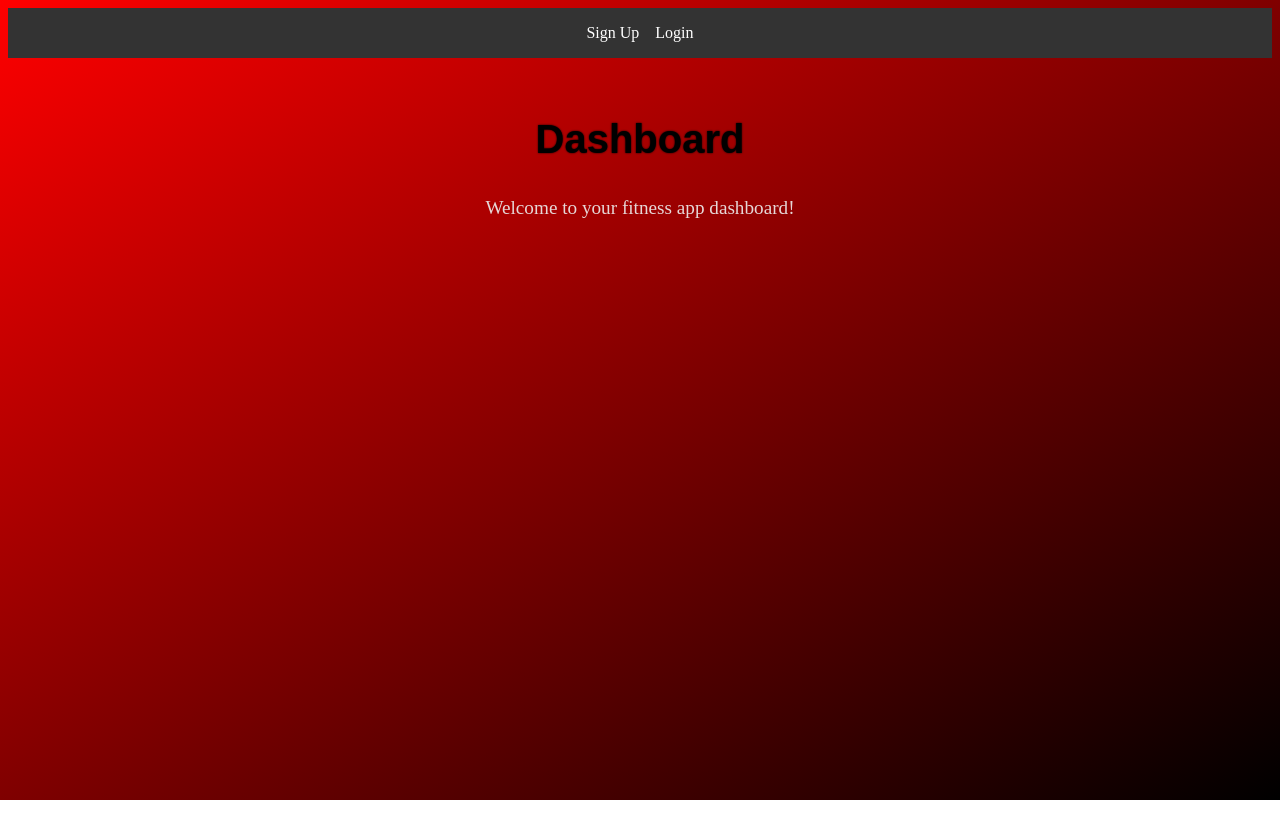
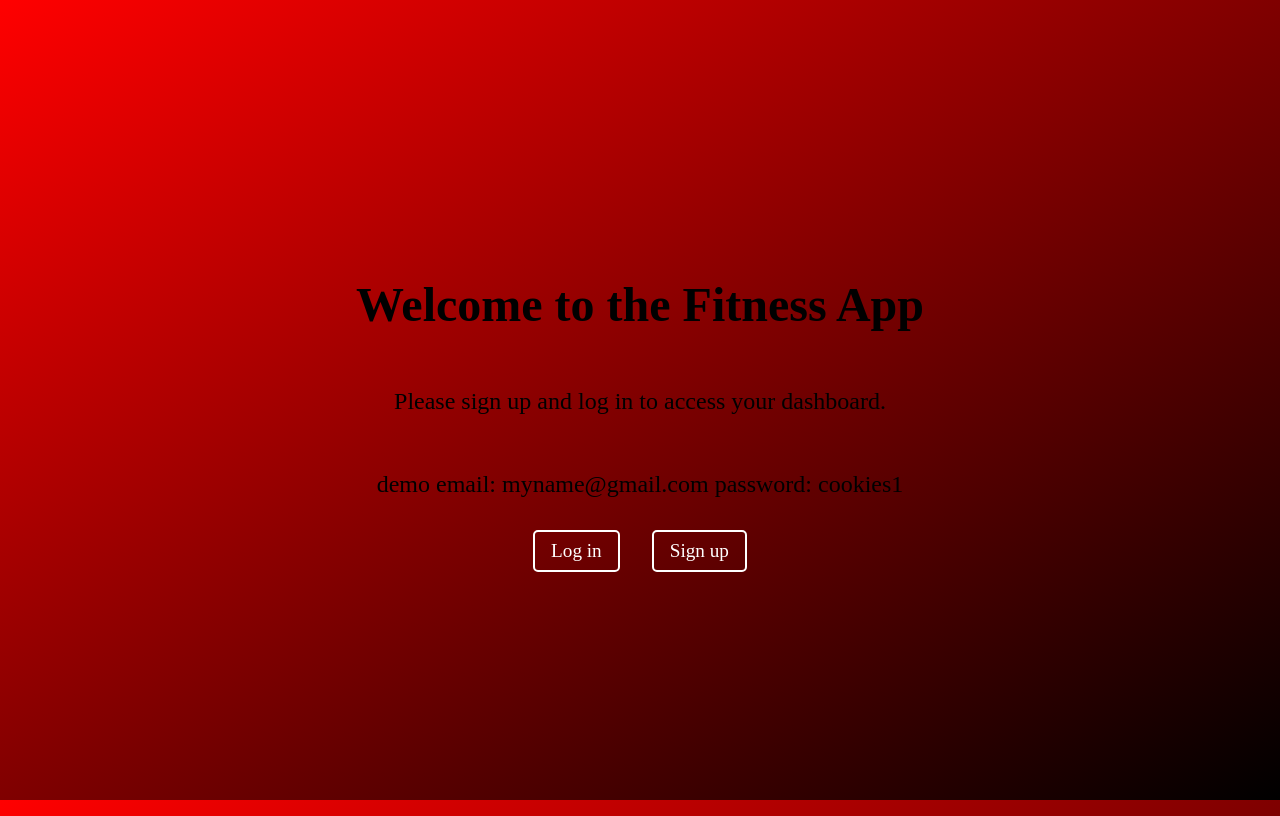
Before and after one commit to jabrielm92/fitness-app, a React (Create React App) app: page / in a window 1280 px wide. Built offline with nearby package versions, Linux system fonts and the light colour scheme; no server answers.

Commit message:
Homepage Route/path update

```diff
--- a/package.json
+++ b/package.json
@@ -1,7 +1,7 @@
 {
   "name": "fitness-app",
   "version": "0.1.0",
-  "homepage": "https://jabrielm92.github.io/fitness-app/dashboard/",
+  "homepage": "https://jabrielm92.github.io/fitness-app/",
   "private": true,
   "dependencies": {
     "@emotion/react": "^11.10.6",
--- a/src/App.js
+++ b/src/App.js
@@ -3,8 +3,9 @@ import Navigation from "./components/Navigation/Navigation";
 import Login from "./components/Login/Login";
 import SignUp from "./components/SignUp/SignUp";
 import Dashboard from "./components/Dashboard/Dashboard";
+import Homepage from "./components/Homepage/Homepage";
 import Profile from "./components/Profile/Profile";
-import { AuthProvider } from "./contexts/AuthContext";
+import { AuthProvider, useAuth } from "./contexts/AuthContext";
 import SavedExercises from "./components/SavedExercises/SavedExercises";
 import SearchExercises from "./components/SearchExercises/SearchExercises";
 import WorkoutPlan from "./components/WorkoutPlan/WorkoutPlan";
@@ -13,20 +14,28 @@ import ProgressTracking from "./components/ProgressTracking/ProgressTracking";
 import "./App.css";
 
 function App() {
+  const { currentUser } = useAuth();
+
   return (
     <AuthProvider>
       <Router>
-        <Navigation />
+        {currentUser && <Navigation />}
         <div className="app-container">
           <Routes>
-            <Route path="/" element={<Dashboard />} index />
+            <Route path="/" element={<Homepage />} index/>
+            <Route path="/fitness-app" element={<Homepage />} />
             <Route path="/login" element={<Login />} />
             <Route path="/signup" element={<SignUp />} />
-            <Route path="/profile" element={<Profile />} />
-            <Route path="/search-exercises" element={<SearchExercises />} />
-            <Route path="/saved-exercises" element={<SavedExercises />} />
-            <Route path="/workout-plan" element={<WorkoutPlan />} />
-            <Route path="/progress-tracking" element={<ProgressTracking />} />
+            {currentUser && (
+              <>
+                <Route path="/dashboard" element={<Dashboard />} />
+                <Route path="/profile" element={<Profile />} />
+                <Route path="/search-exercises" element={<SearchExercises />} />
+                <Route path="/saved-exercises" element={<SavedExercises />} />
+                <Route path="/workout-plan" element={<WorkoutPlan />} />
+                <Route path="/progress-tracking" element={<ProgressTracking />} />
+              </>
+            )}
           </Routes>
         </div>
       </Router>
@@ -34,4 +43,5 @@ function App() {
   );
 }
 
+
 export default App;
--- /dev/null
+++ b/src/components/Homepage/Homepage.css
@@ -0,0 +1,38 @@
+.homepage {
+    display: flex;
+    flex-direction: column;
+    align-items: center;
+    justify-content: center;
+    height: 100vh;
+  }
+
+  .homepage h1 {
+    font-size: 3rem;
+    margin-bottom: 2rem;
+  }
+
+  .homepage p {
+    font-size: 1.5rem;
+    margin-bottom: 2rem;
+  }
+
+  .homepage-links {
+    display: flex;
+    justify-content: center;
+  }
+
+  .homepage-link {
+    font-size: 1.2rem;
+    margin: 0 1rem;
+    padding: 0.5rem 1rem;
+    border: 2px solid #fff;
+    border-radius: 5px;
+    color: #fff;
+    text-decoration: none;
+    transition: all 0.3s ease;
+  }
+
+  .homepage-link:hover {
+    background-color: #fff;
+    color: #333;
+  }
--- /dev/null
+++ b/src/components/Homepage/Homepage.js
@@ -0,0 +1,23 @@
+import React from "react";
+import { Link } from "react-router-dom";
+import "./Homepage.css";
+
+function Homepage() {
+  return (
+    <div className="homepage">
+      <h1>Welcome to the Fitness App</h1>
+      <p>Please sign up and log in to access your dashboard.</p>
+      <p>demo email: myname@gmail.com password: cookies1</p>
+      <div className="homepage-links">
+        <Link to="/login" className="homepage-link">
+          Log in
+        </Link>
+        <Link to="/signup" className="homepage-link">
+          Sign up
+        </Link>
+      </div>
+    </div>
+  );
+}
+
+export default Homepage;
```
